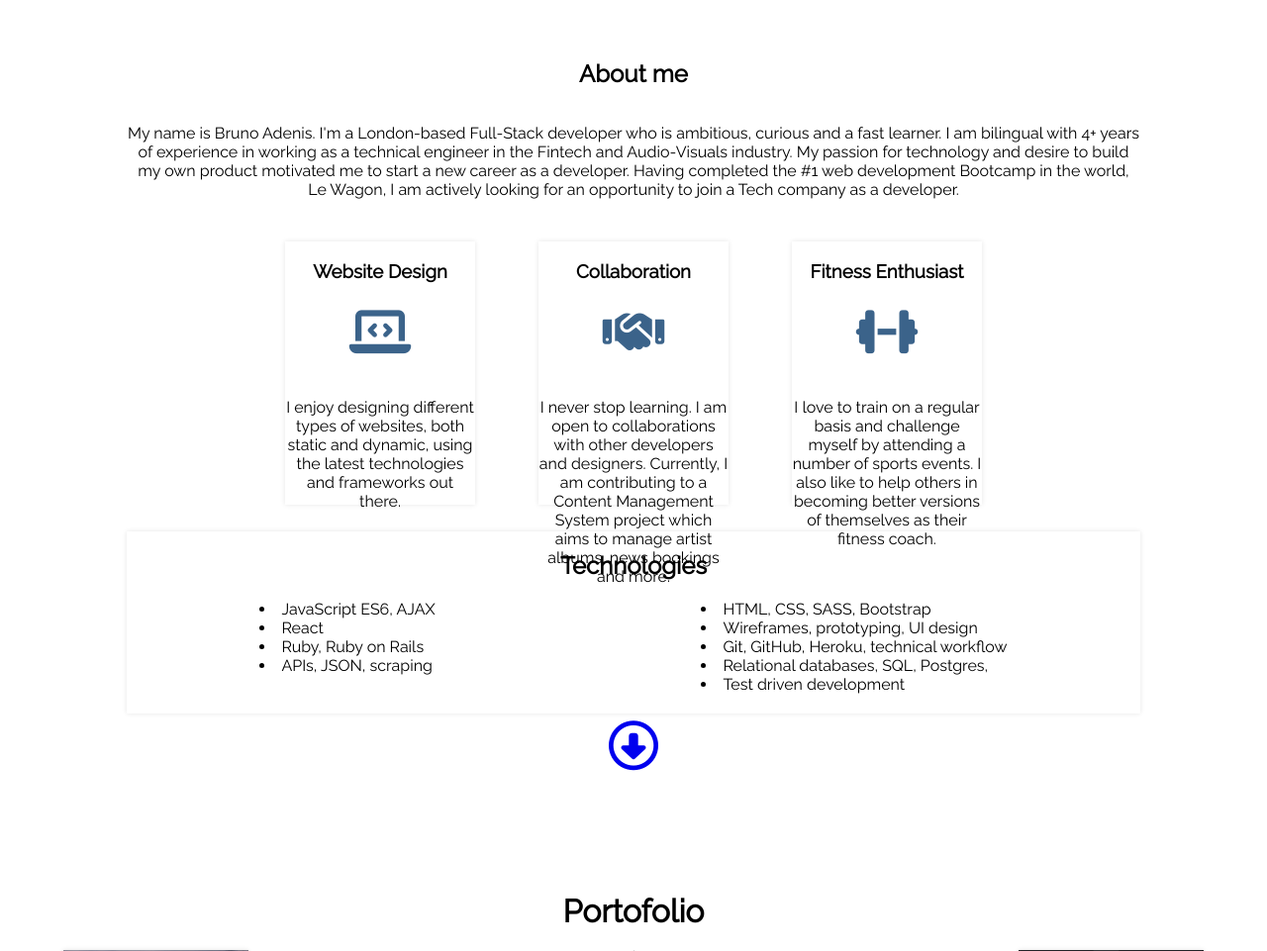
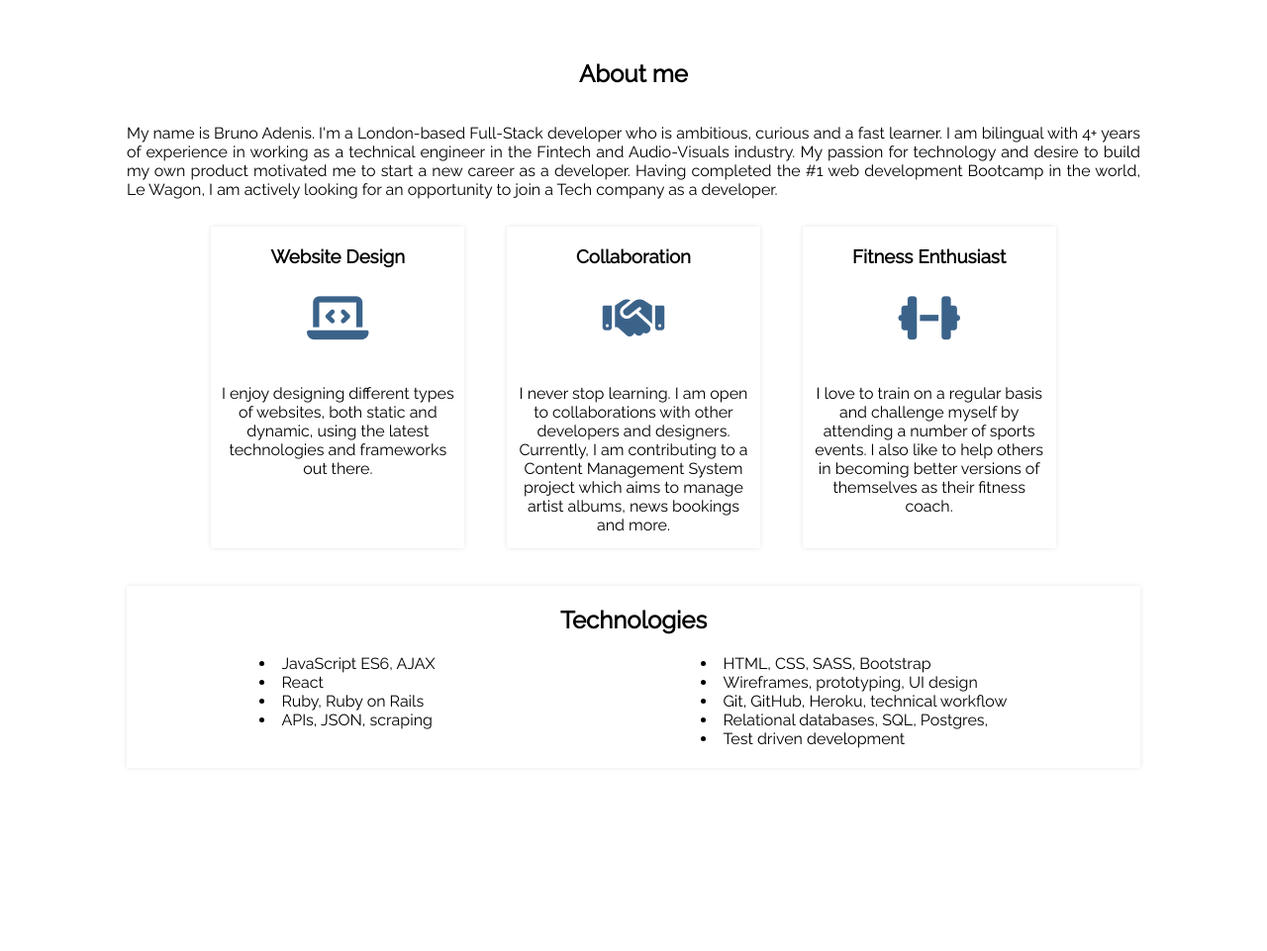
Before and after one commit to badenis19/my-portofolio, a PHP site: page / in a window 1280 px wide. Shown: the part 801-1762 px from the top of the page at 99% size. Run offline with PHP 8.4, Linux system fonts and the light colour scheme; some libraries are stand-ins or nearby versions.

Commit message:
container size and box padding

```diff
--- a/css/style.css
+++ b/css/style.css
@@ -112,6 +112,10 @@ body {
   color: white;
 }
 
+#top h2 {
+  text-align: center;
+}
+
 #top .top-container {
   height: 100%;
   width: 100%;
@@ -198,15 +202,17 @@ body {
   -webkit-box-align: center;
       -ms-flex-align: center;
           align-items: center;
+  margin-bottom: 70px;
 }
 
 #middle .about {
   width: 80vw;
-  text-align: center;
+  text-align: justify;
+  margin-bottom: 15px;
 }
 
 #middle .skills {
-  width: 60vw;
+  width: 70vw;
   height: 40vh;
   display: -webkit-box;
   display: -ms-flexbox;
@@ -216,17 +222,19 @@ body {
   -webkit-box-align: center;
       -ms-flex-align: center;
           align-items: center;
+  margin-bottom: 40px;
 }
 
 #middle .skills .box {
-  width: 15vw;
-  height: 266px;
+  width: 20vw;
+  height: 325px;
   -webkit-box-shadow: 0 0 5px #e6e6e6;
           box-shadow: 0 0 5px #e6e6e6;
 }
 
 #middle .skills .box h3, #middle .skills .box p {
   text-align: center;
+  padding: 0 8px;
 }
 
 #middle .skills .box i {
--- a/css/style.scss
+++ b/css/style.scss
@@ -93,6 +93,10 @@ body {
         color: white;
     }
 
+    h2 {
+        text-align: center;
+    }
+
     .top-container {
         height: 100%;
         width: 100%;
@@ -148,30 +152,35 @@ body {
     display: flex;
     flex-direction: column;
     align-items: center;
+    margin-bottom: 70px;
 
 
     .about {
         width: 80vw;
-        text-align: center;
+        text-align: justify;
+        margin-bottom: 15px;
     }
 
     .skills {
-        width: 60vw;
+        width: 70vw;
         height: 40vh;
         display: flex;
         justify-content: space-around;
         align-items: center;
+        margin-bottom: 40px;
 
 
 
         .box {
-            width: 15vw;
-            height: 266px;
+            width: 20vw;
+            height: 325px;
             box-shadow: 0 0 5px rgb(230,230,230);
 
             h3, p {
                 text-align: center;
+                padding: 0 8px;
             }
+
 
             i {
                 text-align: center;
--- a/index.html
+++ b/index.html
@@ -48,7 +48,7 @@
                         <span><a href="mailto:adenis.bruno@hotmail.com"><i class="fas fa-envelope"></i></a></span>
                         <span><a href="https://github.com/badenis19" target="#"><i class="fab fa-github"></i></a></span>
                     </div>
-                    <div><a href="#middle"><i class="far fa-arrow-alt-circle-down"></i></a></div>
+                    <div><a href="#middle"><i class="fas fa-chevron-down"></i></a></div>
                 </div>
             </div>
 
@@ -105,7 +105,7 @@
                     </div>
                 </div>
             </div>
-            <div><a href="#bottom"><i class="far fa-arrow-alt-circle-down"></i></a></div>
+            <!-- <div><a href="#bottom"><i class="far fa-arrow-alt-circle-down"></i></a></div> -->
         </div>
 
         <div id="bottom">
```
Also changed, not shown: 1 other file.
